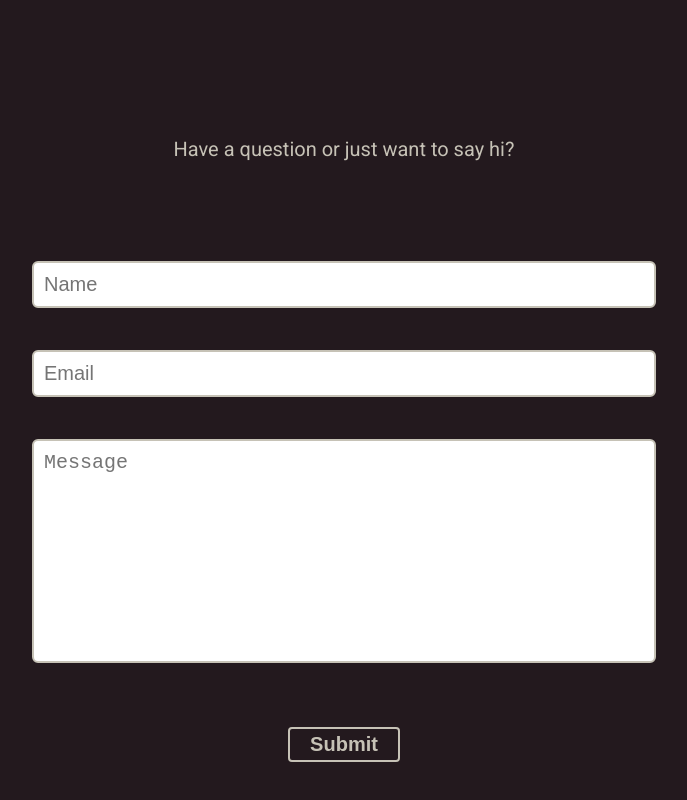
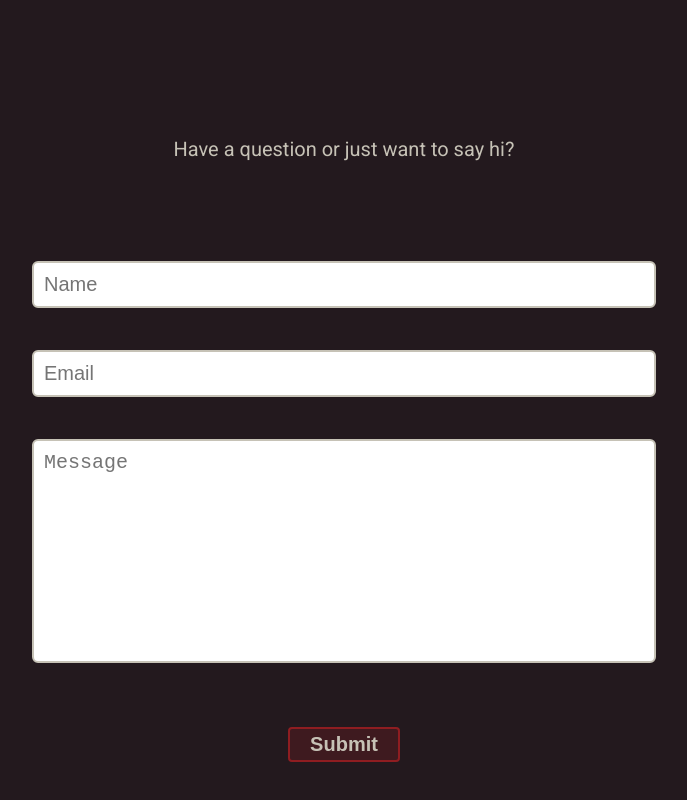
Before and after one commit to ArumiKaze/PortfolioWebsite, an Angular app: page / in a window 1280 px wide. Shown: the part 3045-3845 px from the top of the page, without its empty margins (296-983 px from the left). Built offline with nearby package versions, Linux system fonts and the light colour scheme.

Commit message:
add disable pseudo class for contact form button

```diff
--- a/src/app/contactsection/contactsection.component.css
+++ b/src/app/contactsection/contactsection.component.css
@@ -102,3 +102,9 @@ button:hover {
     background-color: rgb(39, 96, 141, 0.25);
     border: 0.1em solid #27608D;
 }
+
+button:disabled {
+    background-color: rgb(143, 29, 33, 0.25);
+    border: 0.1em solid #8F1D21;
+    cursor: not-allowed;
+}
```
